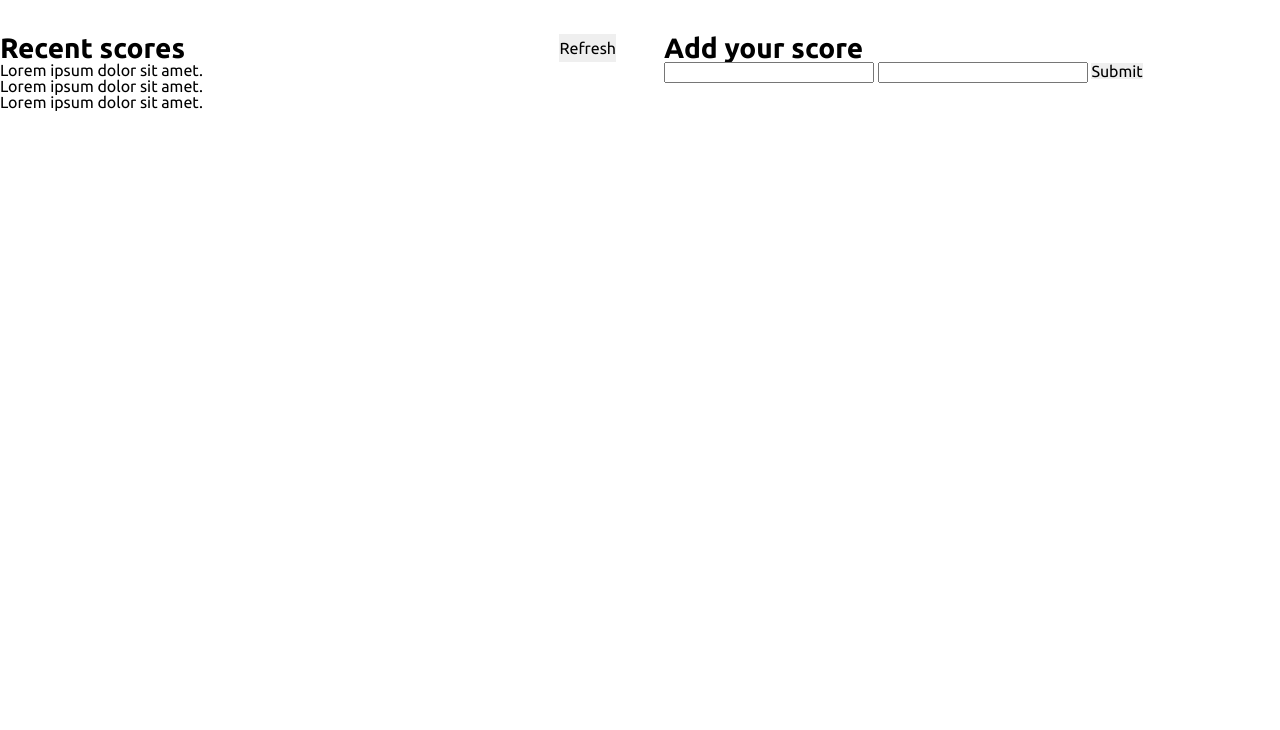
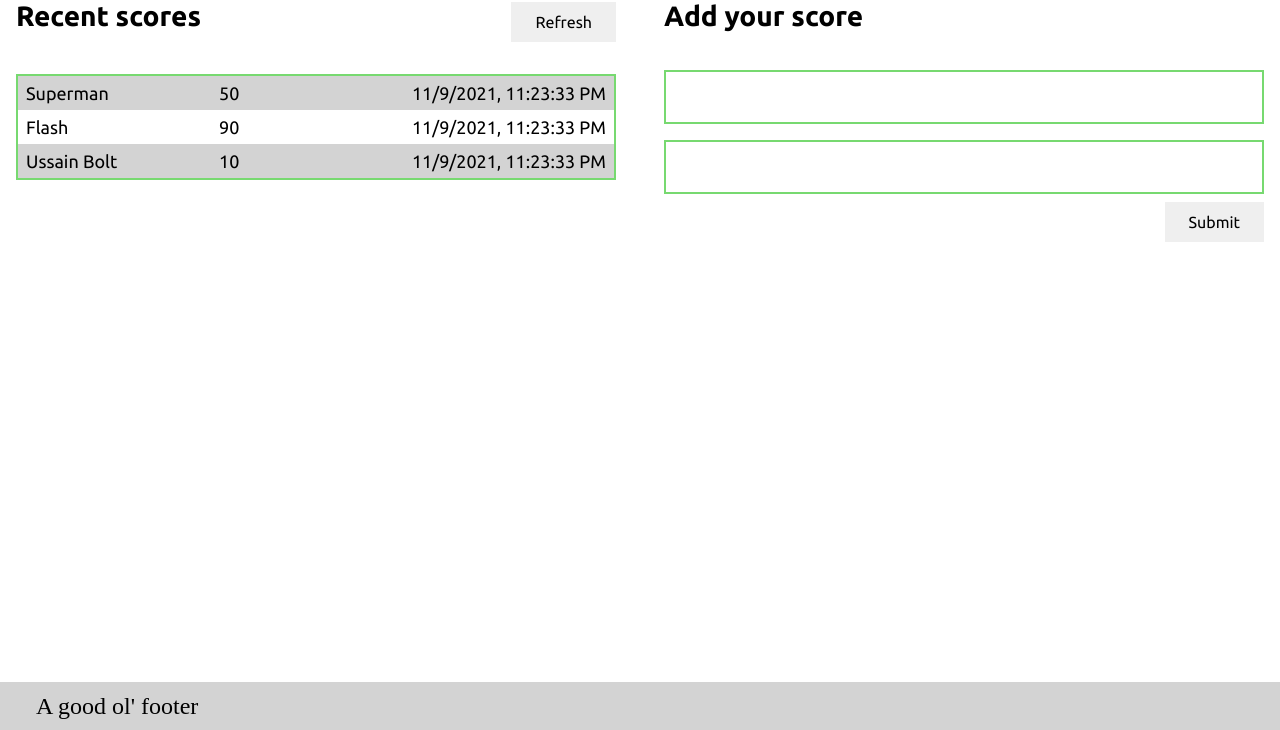
Before and after one commit to Lino09/leaderboard, a website built with webpack: page src/index.html in a window 1280 px wide. Shown: the part 70-800 px from the top of the page. Built offline with nearby package versions, Linux system fonts and the light colour scheme.

Commit message:
Add final layout

```diff
--- a/src/index.html
+++ b/src/index.html
@@ -1,13 +1,17 @@
 <!DOCTYPE html>
 <html lang="en">
+
 <head>
     <meta charset="UTF-8">
     <meta name="viewport" content="width=device-width, initial-scale=1.0">
     <link rel="preconnect" href="https://fonts.googleapis.com">
     <link rel="preconnect" href="https://fonts.gstatic.com" crossorigin>
-    <link href="https://fonts.googleapis.com/css2?family=Ubuntu:ital,wght@0,300;0,400;0,500;0,700;1,300;1,400;1,500;1,700&display=swap" rel="stylesheet">
+    <link
+        href="https://fonts.googleapis.com/css2?family=Ubuntu:ital,wght@0,300;0,400;0,500;0,700;1,300;1,400;1,500;1,700&display=swap"
+        rel="stylesheet">
     <title>Leaderboard</title>
 </head>
+
 <body>
     <header class="container">
         <nav class="content nav">
@@ -21,33 +25,50 @@
     </header>
     <main class="container hero">
         <section class="content scoreboard">
-            <div>
+            <div class="scores">
                 <div class="title">
                     <h2 class="subtitle">Recent scores</h2>
                     <button type="button" class="btn-primary">Refresh</button>
                 </div>
                 <ul class="score-list">
-                    <li>Lorem ipsum dolor sit amet.</li>
-                    <li>Lorem ipsum dolor sit amet.</li>
-                    <li>Lorem ipsum dolor sit amet.</li>
+                    <li class="score-unit">
+                        Superman
+                        <span>50</span>
+                        <span class="date"></span>
+                    </li>
+                    <li class="score-unit">
+                        Flash
+                        <span>90</span>
+                        <span class="date"></span>
+                    </li>
+                    <li class="score-unit">
+                        Ussain Bolt
+                        <span>10</span>
+                        <span class="date"></span>
+                    </li>
                 </ul>
             </div>
             <div>
                 <h3 class="subtitle">Add your score</h3>
                 <form action="POST" class="add-score-form">
-                    <label for="name">
-                        <input type="text" id="name" name="Your name" required oninvalid="this.setCustomValidity('A score needs a name')"
-                        oninput="this.setCustomValidity('')">
+                    <label class="add-score-label" for="name">
+                        <input class="add-score-input" type="text" id="name" name="Your name" required
+                            oninvalid="this.setCustomValidity('A score needs a name')"
+                            oninput="this.setCustomValidity('')">
                     </label>
-                    <label for="score">
-                        <input type="text" id="score" name="Your score" required oninvalid="this.setCustomValidity('I am sure is more than zero')"
-                        oninput="this.setCustomValidity('')">
+                    <label class="add-score-label" for="score">
+                        <input class="add-score-input" type="text" id="score" name="Your score" required
+                            oninvalid="this.setCustomValidity('I am sure is more than zero')"
+                            oninput="this.setCustomValidity('')">
                     </label>
                     <button type="submit" class="btn-primary">Submit</button>
                 </form>
             </div>
         </section>
     </main>
-    <footer></footer>
+    <footer>
+        A good ol' footer
+    </footer>
 </body>
+
 </html>
--- a/src/index.js
+++ b/src/index.js
@@ -1,2 +1,6 @@
 import './reset.css';
 import './style.css';
+
+document.querySelectorAll('.date').forEach((el) => {
+  el.innerHTML = new Date().toLocaleString();
+})
--- a/src/style.css
+++ b/src/style.css
@@ -1,5 +1,6 @@
 html {
   scroll-behavior: smooth;
+  font-size: 16px;
 }
 
 * {
@@ -7,7 +8,7 @@ html {
 }
 
 :root {
-  --bg-primary:  #172774;
+  --bg-primary: #172774;
   --accent-primary: #ff0075;
   --accent-secundary: #77d970;
   --base-primary: #fff;
@@ -23,6 +24,7 @@ html {
 .content {
   max-width: 1280px;
   width: 100%;
+  padding: 0 16px;
 }
 
 /* HEADER */
@@ -31,7 +33,7 @@ html {
   display: flex;
   justify-content: space-between;
   align-items: center;
-  padding: 16px 0;
+  padding-top: 16px 16px;
 }
 
 .logo {
@@ -46,6 +48,11 @@ html {
 }
 
 /* HERO */
+/* LEFT SECTION */
+
+.btn-primary {
+  padding: 12px 24px;
+}
 
 .hero {
   margin-top: 36px;
@@ -58,6 +65,7 @@ html {
 }
 
 .title {
+  width: 100%;
   display: flex;
   justify-content: space-between;
 }
@@ -66,3 +74,66 @@ html {
   font-size: 28px;
   font-weight: 900;
 }
+
+.scores {
+  display: flex;
+  width: 100%;
+  flex-direction: column;
+  align-items: center;
+  justify-content: flex-start;
+}
+
+.score-list {
+  width: 100%;
+  margin-top: 32px;
+  align-self: center;
+  border: var(--accent-secundary) 2px solid;
+  font-size: 18px;
+}
+
+.score-unit {
+  display: grid;
+  grid-template-columns: 1fr 1fr auto;
+  width: 100%;
+  padding: 8px;
+}
+
+.score-unit:nth-child(odd) {
+  background-color: lightgray;
+}
+
+/* RIGHT SECTION */
+
+.add-score-form {
+  margin-top: 32px;
+  display: flex;
+  flex-direction: column;
+  align-items: flex-end;
+}
+
+.add-score-label {
+  width: 100%;
+  padding: 12px;
+  border: var(--accent-secundary) 2px solid;
+  margin: 8px 0;
+}
+
+.add-score-input {
+  width: 100%;
+  border: none;
+  font-size: 20px;
+}
+.add-score-input:focus {
+  outline: none;
+}
+
+/* FOOTER */
+
+footer {
+  position: absolute;
+  bottom: 0;
+  width: 100%;
+  background-color: lightgray;
+  padding: 12px 36px;
+  font-size: 24px;
+}
```
